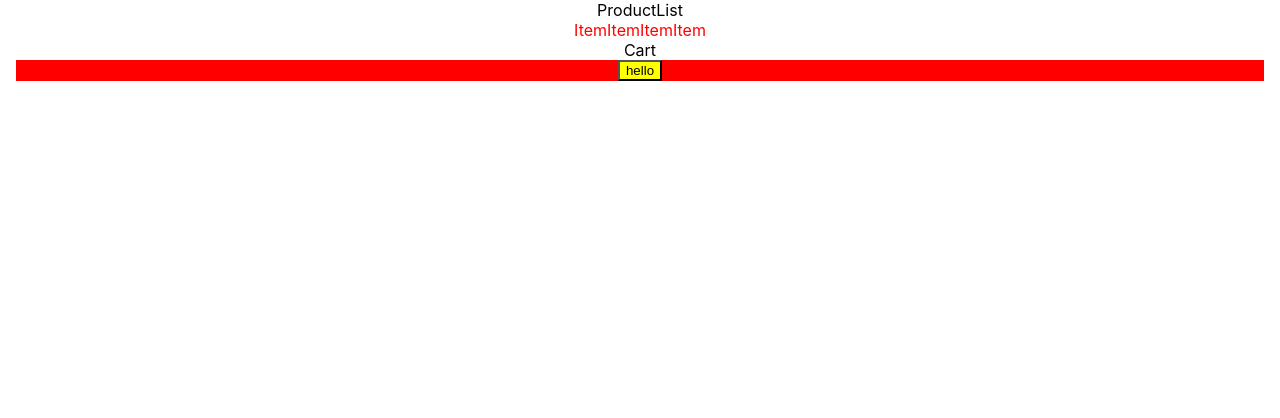
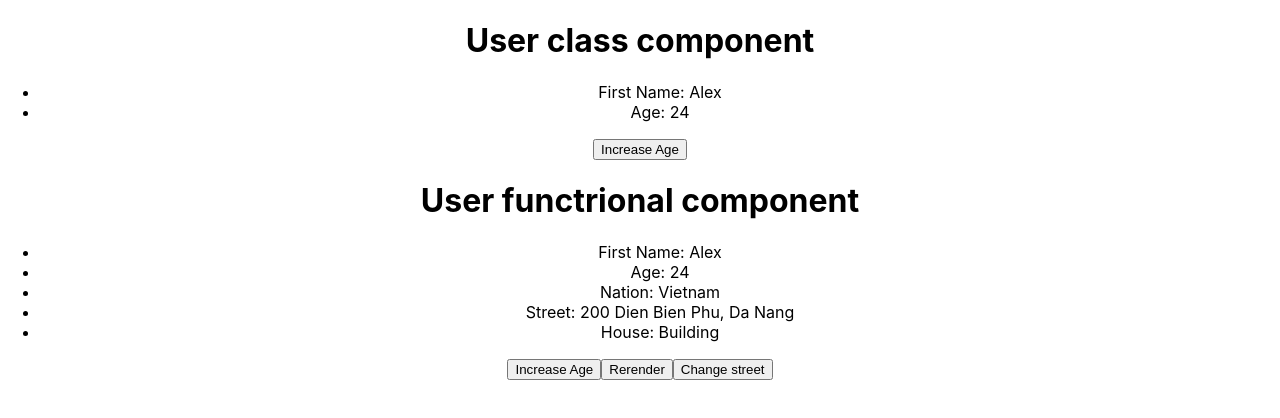
Before and after one commit to TBHNhien/ReactjsSuper-duthanhduoc, a React (Create React App) app in the folder CSSTrongReact/myapp/: page / in a window 1280 px wide. Shown: the top 418 px of the page. Built offline with nearby package versions, Linux system fonts and the light colour scheme.

Commit message:
Bài 100: useState

```diff
--- a/CSSTrongReact/myapp/src/App.js
+++ b/CSSTrongReact/myapp/src/App.js
@@ -1,6 +1,8 @@
 import './App.css'
-import Cart from './Cart'
-import ProductList from './ProductList'
+import User from './User'
+// import Cart from './Cart'
+// import ProductList from './ProductList'
+import UserClassComponent from './User.class'
 
 function App() {
   // const [name, setName] = useState('Casio')
@@ -8,8 +10,8 @@ function App() {
 
   return (
     <div className='App'>
-      <ProductList />
-      <Cart isShow={true} />
+      <UserClassComponent />
+      <User />
     </div>
   )
 }
--- /dev/null
+++ b/CSSTrongReact/myapp/src/User.class.jsx
@@ -0,0 +1,32 @@
+import React, { Component } from 'react'
+
+class UserClassComponent extends Component {
+  constructor(props) {
+    super(props)
+    this.state = {
+      firstName: 'Alex',
+      age: 24
+    }
+  }
+
+  increaseAge = () => {
+    this.setState((prevState) => ({
+      age: prevState.age + 1
+    }))
+  }
+
+  render() {
+    return (
+      <div>
+        <h1>User class component</h1>
+        <ul>
+          <li>First Name: {this.state.firstName}</li>
+          <li>Age: {this.state.age}</li>
+        </ul>
+        <button onClick={this.increaseAge}>Increase Age</button>
+      </div>
+    )
+  }
+}
+
+export default UserClassComponent
--- /dev/null
+++ b/CSSTrongReact/myapp/src/User.jsx
@@ -0,0 +1,71 @@
+import React from 'react'
+import { useState } from 'react'
+
+const initialAddress = () => {
+  console.log('initialAddress')
+  return {
+    nation: 'Vietnam',
+    city: {
+      street: '200 Dien Bien Phu, Da Nang',
+      house: 'Building'
+    }
+  }
+}
+
+export default function User() {
+  const [firstName, setFirstName] = useState('Alex')
+  const [age, setAge] = useState(24)
+  const [address, setAddress] = useState(initialAddress) //chỉ chuyển tên function vào thì chỉ chạy lần đầu tránh việc chạy lại khi chuyền cả hàm vao initialAddress()
+
+  //   nếu chỉ muốn re render component thôi ,không muốn tạo 1 state mới thì
+  const [, forceRerender] = useState(0)
+
+  const increaseAge = () => {
+    setAge((prevAge) => prevAge + 1)
+  }
+
+  const rerender = () => forceRerender((prevState) => prevState + 1)
+
+  //cach 1 :
+  //   const changeCity = () => {
+  //     setAddress({
+  //       nation: 'Vietnam',
+  //       city: 'Hanoi'
+  //     })
+  //   }
+
+  //cach 2 :
+  const changeStreet = () => {
+    // address.city = 'Hanoi'
+    // setAddress(address)
+    // setAddress((prevAddress) => ({ ...prevAddress, city: 'Hanoi' }))
+    setAddress((prevAddress) => {
+      const newCity = { ...prevAddress.city }
+      newCity.street = '100 Dien Bien Phu, Da Nang'
+      return {
+        ...prevAddress,
+        city: newCity
+      }
+    })
+  }
+
+  console.log('Re-render')
+
+  return (
+    <div>
+      <div>
+        <h1>User functrional component</h1>
+        <ul>
+          <li>First Name: {firstName}</li>
+          <li>Age: {age}</li>
+          <li>Nation: {address.nation}</li>
+          <li>Street: {address.city.street}</li>
+          <li>House: {address.city.house}</li>
+        </ul>
+        <button onClick={increaseAge}>Increase Age</button>
+        <button onClick={rerender}>Rerender</button>
+        <button onClick={changeStreet}>Change street</button>
+      </div>
+    </div>
+  )
+}
```
